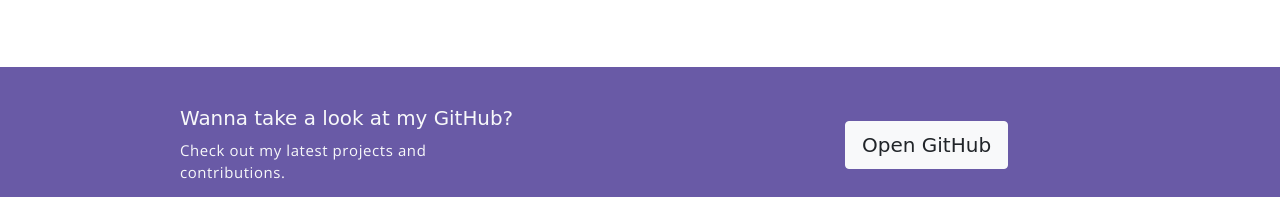
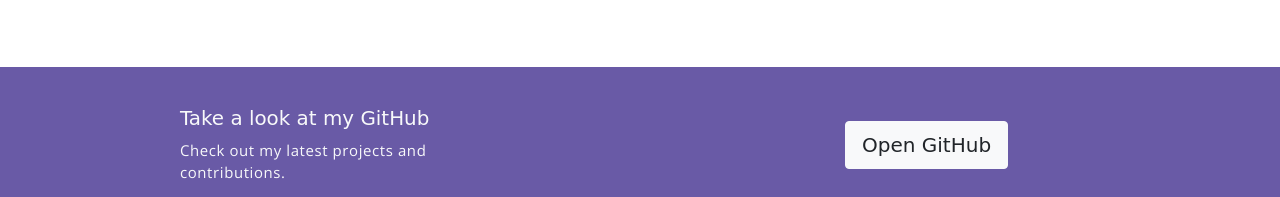
Before and after one commit to AlvinJoby/portfolio, a plain HTML site: page index.html in a window 1280 px wide. Shown: the part 1218-1415 px from the top of the page. Drawn offline with nearby package versions, Linux system fonts and the light colour scheme; a web font is replaced by a local one.

Commit message:
Update index.html

```diff
--- a/index.html
+++ b/index.html
@@ -106,7 +106,7 @@
             <!-- row -->
             <div class="row align-items-center">
     <div class="col-sm offset-md-1 mb-4 mb-md-0">
-        <h6 class="title text-light">Wanna take a look at my GitHub?</h6>
+        <h6 class="title text-light">Take a look at my GitHub</h6>
         <p class="m-0 text-light">Check out my latest projects and contributions.</p>
     </div>
     <div class="col-sm offset-sm-2 offset-md-3">
```
